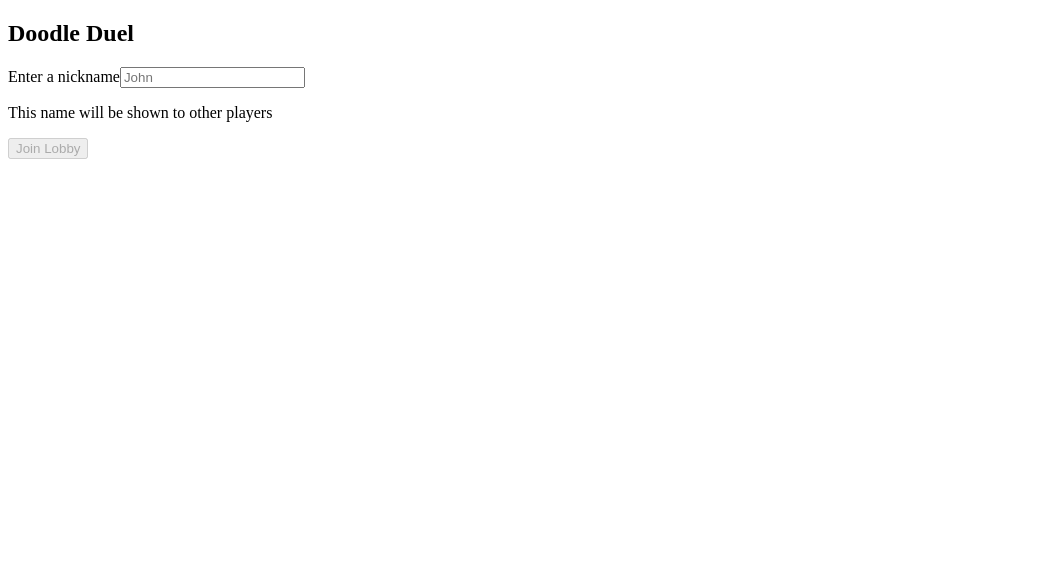
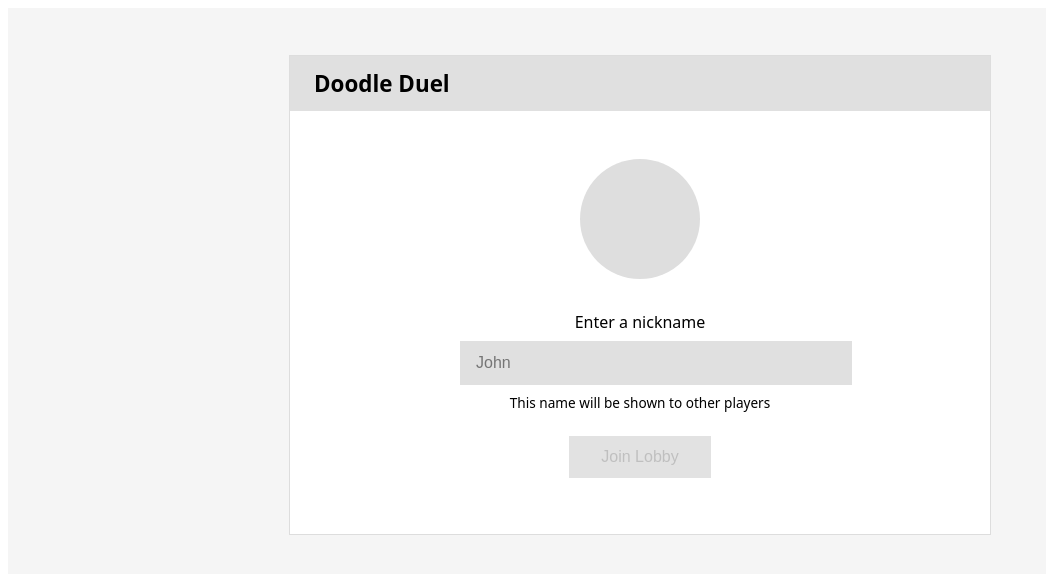
Before and after one commit to lswinny/doodle-duel-FE, a React (Vite) app: page / in a window 1280 px wide. Shown: the top 574 px of the page, without its empty margins (0-1046 px from the left). Built offline with nearby package versions, Linux system fonts and the light colour scheme; no server answers.

Commit message:
add styles to Landing page, add placeholder Room and Results pages

```diff
--- /dev/null
+++ b/src/Components/ResultsPage.jsx
@@ -0,0 +1,15 @@
+function ResultsPage() {
+    return (
+      <section className="screen">
+        <header className="screen__header">
+          <h1 className="screen__title">Results</h1>
+        </header>
+
+        <div className="screen__body">
+          <p>Results screen placeholder – we’ll match our Figma next.</p>
+        </div>
+      </section>
+    );
+  }
+
+  export default ResultsPage;
--- /dev/null
+++ b/src/Components/RoomPage.jsx
@@ -0,0 +1,32 @@
+import { useNavigate } from "react-router-dom";
+
+function RoomPage({ nickname }) {
+  const navigate = useNavigate();
+
+  function handleStartGame() {
+    navigate("/canvas");
+  }
+
+  return (
+    <section className="screen">
+      <header className="screen__header">
+        <h1 className="screen__title">Room ABC123</h1>
+      </header>
+
+      <div className="screen__body">
+        <p>Players in this room (placeholder):</p>
+        <ul>
+          <li>{nickname || "You"} (Host)</li>
+          <li>Player 2</li>
+          <li>Player 3</li>
+        </ul>
+
+        <button className="primary-button" onClick={handleStartGame}>
+          Start Game
+        </button>
+      </div>
+    </section>
+  );
+}
+
+export default RoomPage;
--- a/src/main.jsx
+++ b/src/main.jsx
@@ -2,6 +2,7 @@ import React from 'react'
 import { createRoot } from 'react-dom/client'
 import { BrowserRouter } from 'react-router-dom'
 import App from './App.jsx'
+import "./styles.css";
 
 createRoot(document.getElementById('root')).render(
   <React.StrictMode>
--- /dev/null
+++ b/src/styles.css
@@ -0,0 +1,88 @@
+.app {
+  min-height: 100vh;
+  display: flex;
+  justify-content: center;
+  align-items: flex-start;
+  background: #f5f5f5;
+  padding: 3rem 1rem;
+  box-sizing: border-box;
+  font-family: system-ui, -apple-system, BlinkMacSystemFont, "Segoe UI",
+    sans-serif;
+}
+
+.screen {
+  width: 700px;
+  background: white;
+  box-shadow: 0 0 0 1px #ddd;
+}
+
+.screen__header {
+  background: #e0e0e0;
+  padding: 0.75rem 1.5rem;
+}
+
+.screen__title {
+  margin: 0;
+  font-size: 1.4rem;
+  font-weight: 600;
+}
+
+.screen__body {
+  padding: 3rem 3rem 3.5rem;
+  display: flex;
+  flex-direction: column;
+  align-items: center;
+}
+
+.avatar-circle {
+  width: 120px;
+  height: 120px;
+  border-radius: 50%;
+  background: #dedede;
+  margin-bottom: 2rem;
+}
+
+.nickname-form {
+  width: 100%;
+  max-width: 360px;
+  text-align: center;
+}
+
+.nickname-form__label {
+  display: block;
+  margin-bottom: 0.5rem;
+  font-weight: 500;
+}
+
+.nickname-form__input {
+  width: 100%;
+  padding: 0.8rem 1rem;
+  border: none;
+  background: #e0e0e0;
+  font-size: 1rem;
+  margin-bottom: 0.5rem;
+  outline: none;
+}
+
+.nickname-form__input:focus {
+  box-shadow: 0 0 0 2px #444;
+}
+
+.nickname-form__helper {
+  font-size: 0.85rem;
+  margin: 0 0 1.5rem;
+}
+
+.primary-button {
+  display: inline-block;
+  padding: 0.75rem 2rem;
+  border: none;
+  background: #d0d0d0;
+  font-size: 1rem;
+  cursor: pointer;
+}
+
+.primary-button:disabled {
+  opacity: 0.6;
+  cursor: default;
+}
```
